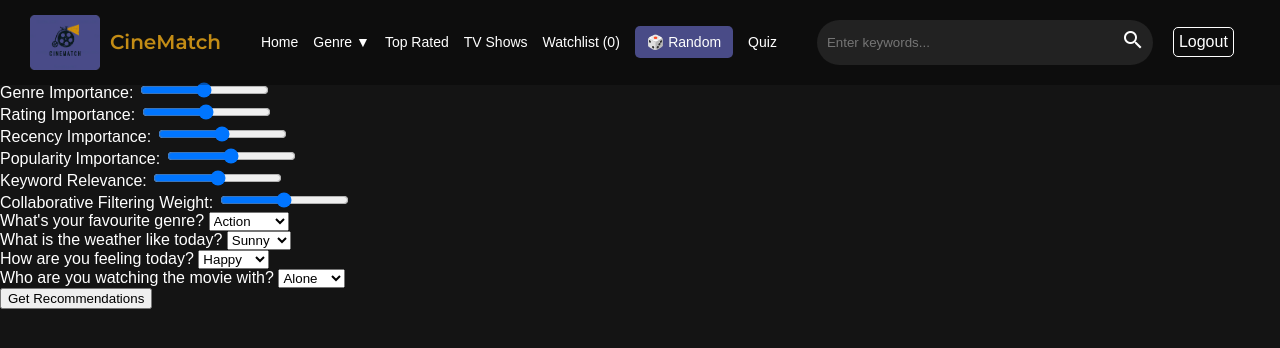
After one commit to a-aima0/CineMatch, a PHP site: page /quiz.php in a window 1280 px wide. The commit adds this page. Shown: the top 348 px of the page. Run offline with PHP 8.4, Linux system fonts and the light colour scheme; the visitor is signed in with stand-in values (Sample User, id 1); data that the repository does not hold is empty.

Commit message:
created basic quiz with content-based filtering

```diff
--- a/header.php
+++ b/header.php
@@ -14,6 +14,7 @@
             <li><a href="tv_shows.php">TV Shows</a></li>
             <li><a href="watchlist.php">Watchlist <span id="watchlist-count">(0)</span></a></li>
             <li><a href="#" id="random-button">🎲 Random</a></li>
+            <li><a href="quiz.php">Quiz</a></li>
 
 
 
--- /dev/null
+++ b/quiz.php
@@ -0,0 +1,96 @@
+<?php
+session_start();
+
+// Check if the user is logged in
+if (!isset($_SESSION['username'])) {
+    header("Location: login.php");
+    exit();
+}
+
+require_once('connection.php');
+
+
+$conn->close();
+?>
+
+
+<!DOCTYPE html>
+<html lang="en">
+<head>
+    <meta charset="UTF-8">
+    <meta name="viewport" content="width=device-width, initial-scale=1.0">
+    <title>CineMatch - Quiz</title>
+    <link rel="stylesheet" href="style.css">
+    <link href="https://fonts.googleapis.com/css2?family=Poppins:wght@300;400;600&family=Montserrat:wght@300;400;600&display=swap" rel="stylesheet">
+
+</head>
+<link href="https://fonts.googleapis.com/icon?family=Material+Icons" rel="stylesheet">
+
+<body>
+
+    <?php include_once('header.php'); ?>
+
+    <div id="sliders">
+        <label for="genre_slider">Genre Importance:</label>
+        <input type="range" id="genre_slider" name="genre_weight" min="0" max="1" step="0.1" value="0.5"><br>
+
+        <label for="rating_slider">Rating Importance:</label>
+        <input type="range" id="rating_slider" name="rating_weight" min="0" max="1" step="0.1" value="0.5"><br>
+
+        <label for="recency_slider">Recency Importance:</label>
+        <input type="range" id="recency_slider" name="recency_weight" min="0" max="1" step="0.1" value="0.5"><br>
+
+        <label for="popularity_slider">Popularity Importance:</label>
+        <input type="range" id="popularity_slider" name="popularity_weight" min="0" max="1" step="0.1" value="0.5"><br>
+
+        <label for="keywords_slider">Keyword Relevance:</label>
+        <input type="range" id="keywords_slider" name="keyword_weight" min="0" max="1" step="0.1" value="0.5"><br>
+
+        <label for="collaborative_slider">Collaborative Filtering Weight:</label>
+        <input type="range" id="collaborative_slider" name="collaborative_weight" min="0" max="1" step="0.1" value="0.5"><br>
+    </div>
+
+    <div id="quiz">
+        <label for="genre_question">What's your favourite genre?</label>
+        <select id="genre_question" name="genre">
+            <option value="action">Action</option>
+            <option value="comedy">Comedy</option>
+            <option value="drama">Drama</option>
+            <option value="horror">Horror</option>
+            <option value="romance">Romance</option>
+            <option value="thriller">Thriller</option>
+        </select><br>
+
+        <label for="weather_question">What is the weather like today?</label>
+        <select id="weather_question" name="weather">
+            <option value="sunny">Sunny</option>
+            <option value="rainy">Rainy</option>
+            <option value="cloudy">Cloudy</option>
+            <option value="snowy">Snowy</option>
+        </select><br>
+
+        <label for="mood_question">How are you feeling today?</label>
+        <select id="mood_question" name="mood">
+            <option value="happy">Happy</option>
+            <option value="sad">Sad</option>
+            <option value="excited">Excited</option>
+            <option value="relaxed">Relaxed</option>
+        </select><br>
+
+        <label for="company_question">Who are you watching the movie with?</label>
+        <select id="company_question" name="company">
+            <option value="alone">Alone</option>
+            <option value="family">Family</option>
+            <option value="friends">Friends</option>
+            <option value="partner">Partner</option>
+        </select><br>
+
+        <button type="submit" id="submitQuiz">Get Recommendations</button>
+    </div>
+
+    <div id="results-container"></div>
+
+
+    <script src="script.js"></script>
+</body>
+</html>
--- a/script.js
+++ b/script.js
@@ -110,9 +110,9 @@ function addToWatchlist(id, title, image) {
     if (!watchlist.some(movie => movie.id === id)) {
         watchlist.push({ id, title, image });
         localStorage.setItem("watchlist", JSON.stringify(watchlist));
-        alert("Added to Watchlist! ✅");
+        alert("Added to Watchlist! ");
     } else {
-        alert("This movie is already in your Watchlist! 📝");
+        alert("This movie is already in your Watchlist! ");
     }
 }
 
@@ -211,7 +211,7 @@ fetchGenres();
 
 
 
-// ✅ Attach event listener to search button
+//  Attach event listener to search button
 document.getElementById("search-button").addEventListener("click", function () {
     const query = document.getElementById("search-input").value.trim();
     if (query) {
@@ -219,28 +219,28 @@ document.getElementById("search-button").addEventListener("click", function () {
     }
 });
 
-// ✅ Fetch and Display Search Results in `search.php`
+//  Fetch and Display Search Results in `search.php`
 async function fetchSearchResults() {
     const urlParams = new URLSearchParams(window.location.search);
     const query = urlParams.get("query");
 
     if (!query) return; // Stop if no search query
 
-    // ✅ Set search title
+    //  Set search title
     document.getElementById("search-title").innerText = `Search results for "${query}"`;
 
     try {
-        // ✅ Fetch search results
+        //  Fetch search results
         const res = await fetch(`${BASE_URL}/search/movie?api_key=${API_KEY}&query=${query}`);
         const data = await res.json();
 
         if (data.results.length === 0) {
             document.getElementById("search-results").innerHTML = "<p>No results found.</p>";
         } else {
-            displayMovies(data.results, "search-results"); // ✅ Display search results
+            displayMovies(data.results, "search-results"); //  Display search results
         }
 
-        // ✅ Fetch related movies if at least one result is found
+        //  Fetch related movies if at least one result is found
         if (data.results.length > 0) {
             const firstMovieId = data.results[0].id;
             fetchRelatedMovies(firstMovieId);
@@ -250,13 +250,13 @@ async function fetchSearchResults() {
     }
 }
 
-// ✅ Fetch and Display Related Movies
+//  Fetch and Display Related Movies
 async function fetchRelatedMovies(movieId) {
     try {
         const res = await fetch(`${BASE_URL}/movie/${movieId}/recommendations?api_key=${API_KEY}`);
         const data = await res.json();
         if (data.results.length > 0) {
-            displayMovies(data.results, "related-movies"); // ✅ Show related movies
+            displayMovies(data.results, "related-movies"); //  Show related movies
         }
     } catch (error) {
         console.error("Error fetching related movies:", error);
@@ -285,7 +285,105 @@ function displayMovies(movies, containerId) {
 
 
 
-// ✅ Run search function only on `search.php`
+//  Run search function only on `search.php`
 if (document.getElementById("search-results")) {
     fetchSearchResults();
 }
+
+//  slider preferences
+document.getElementById('submitQuiz').addEventListener('click', function(e) {
+    e.preventDefault();
+    // const formData = {
+    //     genre: document.getElementById('genre_question').value,
+    //     weather: document.getElementById('weather_question').value,
+    //     mood: document.getElementById('mood_question').value,
+    //     company: document.getElementById('company_question').value,
+    //     genre_weight: document.getElementById('genre_slider').value,
+    //     rating_weight: document.getElementById('rating_slider').value,
+    //     recency_weight: document.getElementById('recency_slider').value,
+    //     popularity_weight: document.getElementById('popularity_slider').value,
+    //     keyword_weight: document.getElementById('keywords_slider').value,
+    //     collaborative_weight: document.getElementById('collaborative_slider').value,
+    // };
+
+    const genre = document.getElementById('genre_question').value;
+    const weather = document.getElementById('weather_question').value;
+    const mood = document.getElementById('mood_question').value;
+    const company = document.getElementById('company_question').value;
+    const genre_weight=  document.getElementById('genre_slider').value;
+    const rating_weight=  document.getElementById('rating_slider').value;
+    const recency_weight=  document.getElementById('recency_slider').value;
+    const popularity_weight=  document.getElementById('popularity_slider').value;
+    const keyword_weight=  document.getElementById('keywords_slider').value;
+    const collaborative_weight=  document.getElementById('collaborative_slider').value;
+
+    // Log the data to the console before sending
+    // console.log('Sending data to backend:', formData);
+    fetch('process_quiz.php', {
+        method: 'POST',
+        headers: {
+            'Content-Type': 'application/json',
+        },
+        body: JSON.stringify({
+            genre: genre,
+            weather: weather,
+            mood: mood,
+            company: company,
+            genre_weight: genre_weight,
+            rating_weight: rating_weight,
+            recency_weight: recency_weight,
+            popularity_weight: popularity_weight,
+            keyword_weight: keyword_weight,
+            collaborative_weight: collaborative_weight
+
+        })
+    })
+        .then(response => response.json())
+        .then(data => {
+            console.log('Data received from backend:', data);
+
+            // Check if results exist
+            if (data.results && data.results.length > 0) {
+                const resultsContainer = document.getElementById('results-container');
+                resultsContainer.innerHTML = ''; // Clear any previous results
+
+                data.results.forEach(quizMovie => {
+                    const quizMovieElement = document.createElement('div');
+                    quizMovieElement.classList.add('quiz_movie');
+
+                    // Movie title
+                    const titleElement = document.createElement('h2');
+                    titleElement.textContent = quizMovie.title || 'No title available';
+
+                    // Movie overview
+                    const overviewElement = document.createElement('p');
+                    overviewElement.textContent = quizMovie.overview || 'No description available';
+
+                    // Movie poster image
+                    const posterElement = document.createElement('img');
+                    if (quizMovie.poster_path) {
+                        posterElement.src = `https://image.tmdb.org/t/p/w500${quizMovie.poster_path}`;
+                        posterElement.alt = `Poster of ${quizMovie.title}`;
+                    } else {
+                        posterElement.src = 'default_poster.jpg'; // Use a default poster if no poster path is available
+                        posterElement.alt = 'No poster available';
+                    }
+
+                    // Add movie details to the quiz movie element
+                    quizMovieElement.appendChild(titleElement);
+                    quizMovieElement.appendChild(overviewElement);
+                    quizMovieElement.appendChild(posterElement);
+
+                    // Append the quiz movie element to the results container
+                    resultsContainer.appendChild(quizMovieElement);
+                });
+            } else {
+                console.log('No movie results found.');
+            }
+        })
+        .catch(error => {
+            console.error('Error fetching movie data:', error);
+        });
+
+
+});
--- a/style.css
+++ b/style.css
@@ -77,7 +77,7 @@ nav a {
     background: #222;
     border-radius: 30px;
     padding: 2px;
-    margin-left: 60px;
+    margin-left: 40px;
 }
 
 .search-bar input {
@@ -403,7 +403,7 @@ nav, header, .dropdown {
     display: grid;
     grid-template-columns: repeat(8, minmax(150px, 1fr)); /* 8 per row */
     gap: 20px; /* Space between movies */
-    width: 95vw;
+    width: 100vw;
     max-width: 1vh; /* Ensures content doesn't stretch too wide */
 }
 
@@ -575,3 +575,26 @@ header {
 .trending-scroll::-webkit-scrollbar-track {
     background-color: rgba(0, 0, 0, 0.1);
 }
+
+/*quiz styling*/
+
+/* Basic CSS to style the movie recommendations */
+#results-container {
+    /*display: flex;*/
+    /*flex-wrap: wrap;*/
+    /*gap: 20px;*/
+    /*justify-content: center;*/
+    /*padding: 20px;*/
+    display: grid;
+    grid-template-columns: repeat(8, minmax(150px, 1fr)); /* 8 per row */
+    gap: 20px; /* Space between movies */
+    width: 100vw;
+    max-width: 1vh; /* Ensures content doesn't stretch too wide */
+}
+
+
+.quiz_movie img {
+    width: 100%;
+    border-radius: 10px;
+    height: 230px;
+}
```
Also changed, not shown: process_quiz.php (added, +83 -0 lines), 1 other file.
